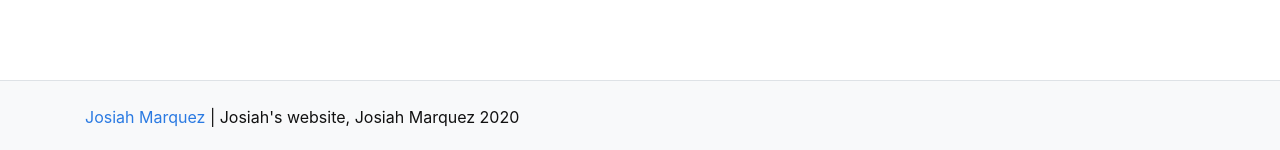
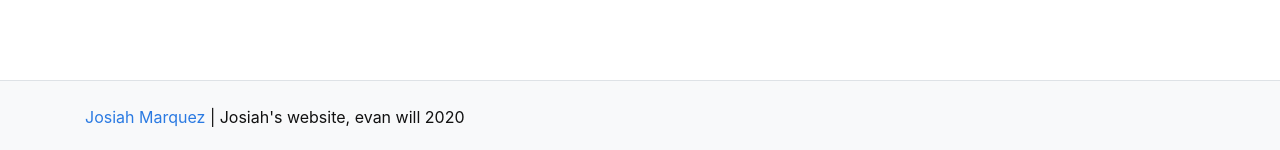
Before and after one commit to jmm43904/website, a Jekyll site: the page built from pages/about.md, in a window 1280 px wide. Shown: the part 747-897 px from the top of the page. Built offline with Jekyll 4.4.1, drawn with Linux system fonts in a browser that asks for light colours.

Commit message:
Update _config.yml

```diff
--- a/_config.yml
+++ b/_config.yml
@@ -12,7 +12,7 @@
 title: Josiah Marquez
 description: "Josiah's website"
 year: 2020
-author: Josiah Marquez
+author: evan will
 # add search box to navbar, true/false
 search: true
 
```
